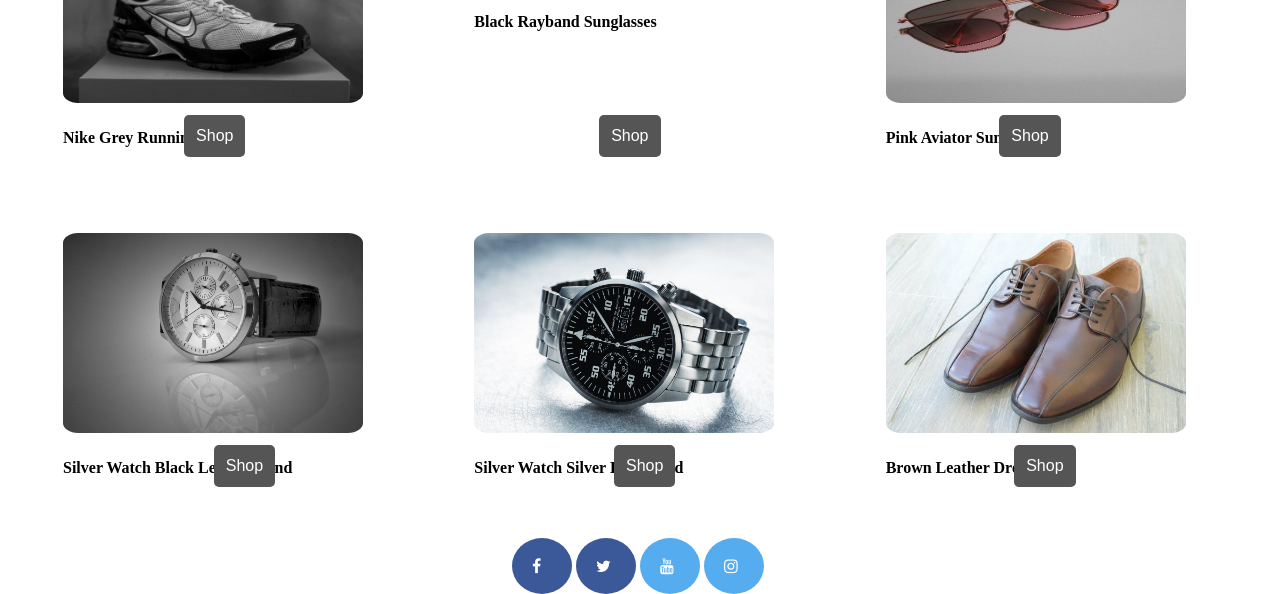
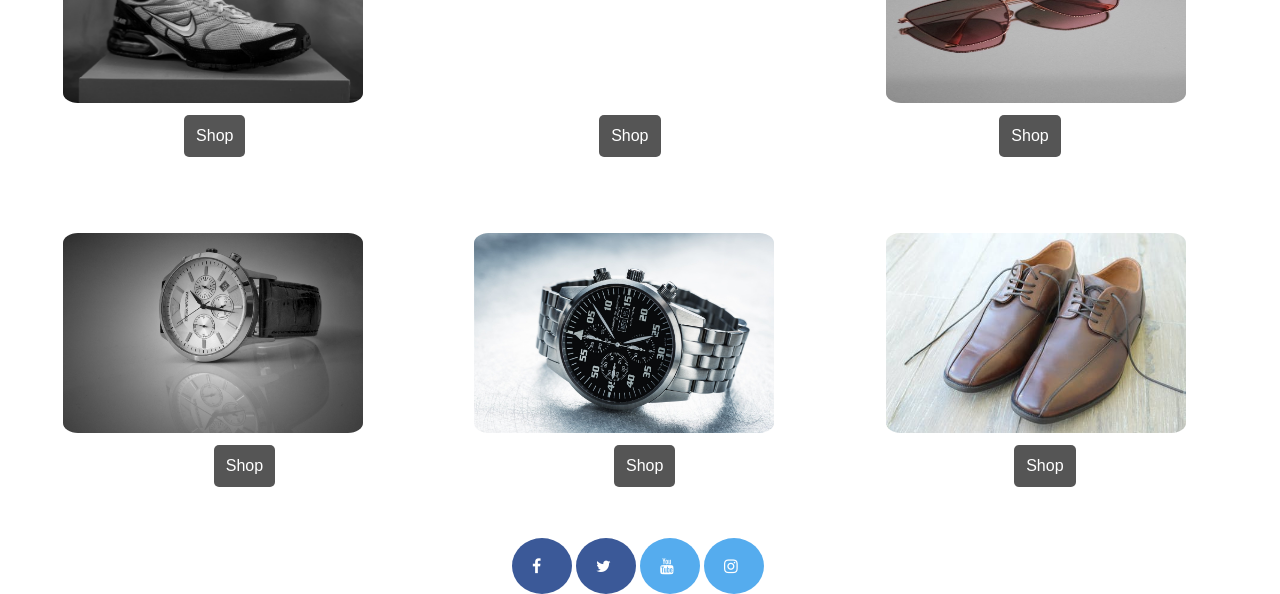
Before and after one commit to TheLastSieger/ENC4415-Final-Project, a plain HTML site: page WellDesginedPage.html in a window 1280 px wide. Shown: the part 862-1456 px from the top of the page. Drawn offline with Linux system fonts and the light colour scheme.

Commit message:
Update WellDesginedPage.html
Removed Product Descriptions

```diff
--- a/WellDesginedPage.html
+++ b/WellDesginedPage.html
@@ -81,36 +81,34 @@
             <div class="row">
                 <div class="column2" id="container">
                     <div class="div3"> <img src="runningShoes.jfif" alt="Grey Nike Running Shoes" width="300" height="300" title="$80"><button id="btn" class="btn">Shop</button></div> <!--title tag creates a hover over effect on the images -->
-                    <p><strong>Nike Grey Running Shoes </strong></p>
                 </div>
 
 
                 <div class="column2" id="container">
                     <div class="div3"> <img src="sunglasses.jfif" alt="Black Rayband Sunglasses" width="300" height="300" title="$160"><button id="btn" class="btn2">Shop</button></div>
-                    <p><strong>Black Rayband Sunglasses </strong></p>
                 </div>
 
                 <div class="column2" id="container">
                     <div class="div3"> <img src="AviatorSunglasses.jfif" alt="Pink Aviator Sunglasses" width="300" height="300" title="$130"><button id="btn" class="btn3">Shop</button></div>
-                    <p><strong>Pink Aviator Sunglasses</strong></p>
+
                 </div>
             </div>
 
             <div class="row">
                 <div class="column2" id="container">
                     <div class="div3"> <img src="SilverWatch.jpeg" alt="Silver Watch Leather Band" width="300" height="300" title="$200"><button id="btn" class="btn4">Shop</button></div>
-                    <p><strong>Silver Watch Black Leather Band </strong></p>
+
                 </div>
 
 
                 <div class="column2" id="container">
                     <div class="div3"> <img src="SilverWatchSilverBand.jpeg" alt="Silver Watch Silver Band" width="300" height="300" title="$280"><button id="btn" class="btn5">Shop</button></div>
-                    <p><strong>Silver Watch Silver Link Band </strong></p>
+
                 </div>
 
                 <div class="column2" id="container">
                     <div class="div3"> <img src="brownDressShoes.jpeg" alt="Brown Leather Dress Shoes" width="300" height="300" title="$120"><button id="btn" class="btn6">Shop</button></div>
-                    <p><strong>Brown Leather Dress Shoes </strong></p>
+
                 </div>
             </div>
       </div>
```
